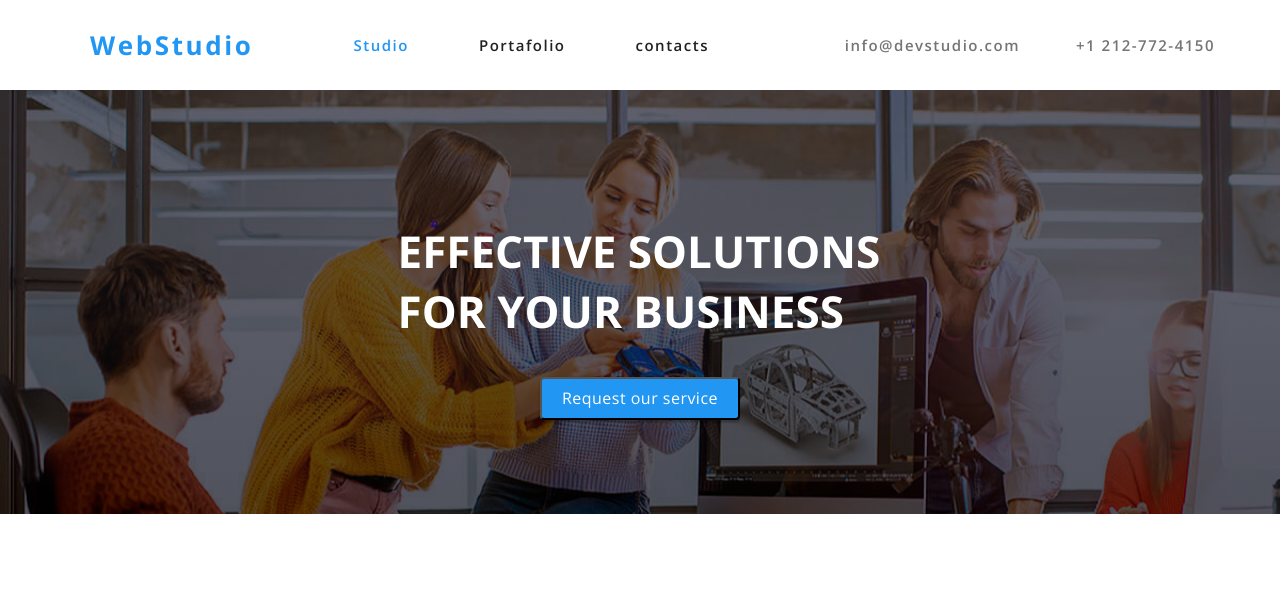
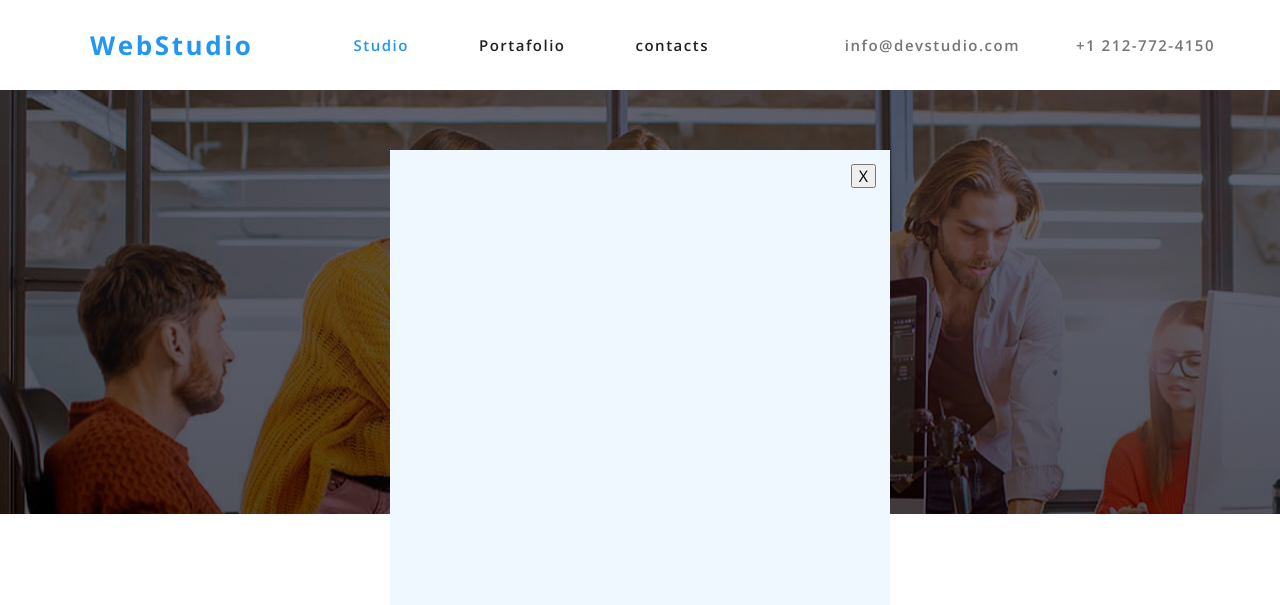
Before and after one commit to jgmorales46/goit-markup-hw-05, a plain HTML site: page index.html in a window 1280 px wide. Both pictures are taken after a click on the button "Request our service". Shown: the top 605 px of the page. Drawn offline with nearby package versions, Linux system fonts and the light colour scheme.

Commit message:
se agrego ventana modal

```diff
--- a/css/styles.css
+++ b/css/styles.css
@@ -655,9 +655,40 @@ footer {
   font-weight: 400;
   font-size: 18px;
   line-height: 28px;
-  /* or 156% */
-
   letter-spacing: 0.03em;
-
   color: var(--main--textColor);
 }
+
+hr {
+  width: 1600px;
+  height: 1px;
+  background-color: #ececec;
+  margin: 0%;
+}
+
+/****************modal************************************/
+.backdrop {
+  position: fixed;
+  /* top: 0%; */
+  width: 100px;
+  height: 100px;
+  background-color: #212121;
+}
+.modal {
+  width: 500px;
+  height: 500px;
+  background-color: aliceblue;
+  position: fixed;
+  top: 50%;
+  left: 50%;
+  transform: translate(-50%, -50%);
+
+  justify-content: flex-end;
+  display: flex;
+  align-items: flex-start;
+  padding: 14px;
+}
+
+.is-hidden {
+  display: none;
+}
--- a/index.html
+++ b/index.html
@@ -78,7 +78,14 @@
           <h1 class="title">EFFECTIVE SOLUTIONS FOR YOUR BUSINESS</h1>
 
           <div class="buttons flex__center">
-            <button type="button" class="button">Request our service</button>
+            <button type="button" class="button" data-modal-open>
+              Request our service
+            </button>
+            <div class="backdrop is-hidden" data-modal>
+              <div class="modal">
+                <button data-modal-close>X</button>
+              </div>
+            </div>
           </div>
         </div>
       </section>
@@ -537,5 +544,7 @@
         </div>
       </address>
     </footer>
+
+    <script src="./js/modal.js"></script>
   </body>
 </html>
--- /dev/null
+++ b/js/modal.js
@@ -0,0 +1,14 @@
+(() => {
+  const refs = {
+    openModalBtn: document.querySelector("[data-modal-open]"),
+    closeModalBtn: document.querySelector("[data-modal-close]"),
+    modal: document.querySelector("[data-modal]"),
+  };
+
+  refs.openModalBtn.addEventListener("click", toggleModal);
+  refs.closeModalBtn.addEventListener("click", toggleModal);
+
+  function toggleModal() {
+    refs.modal.classList.toggle("is-hidden");
+  }
+})();
```
Also changed, not shown: portfolio.html (+2 -1 lines).
